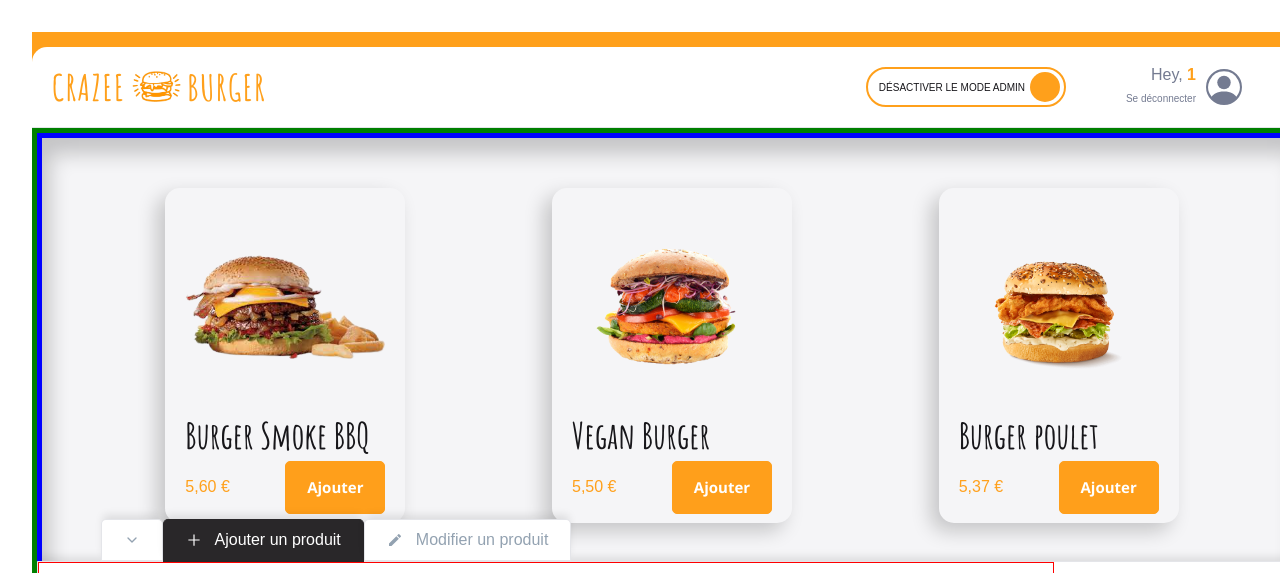
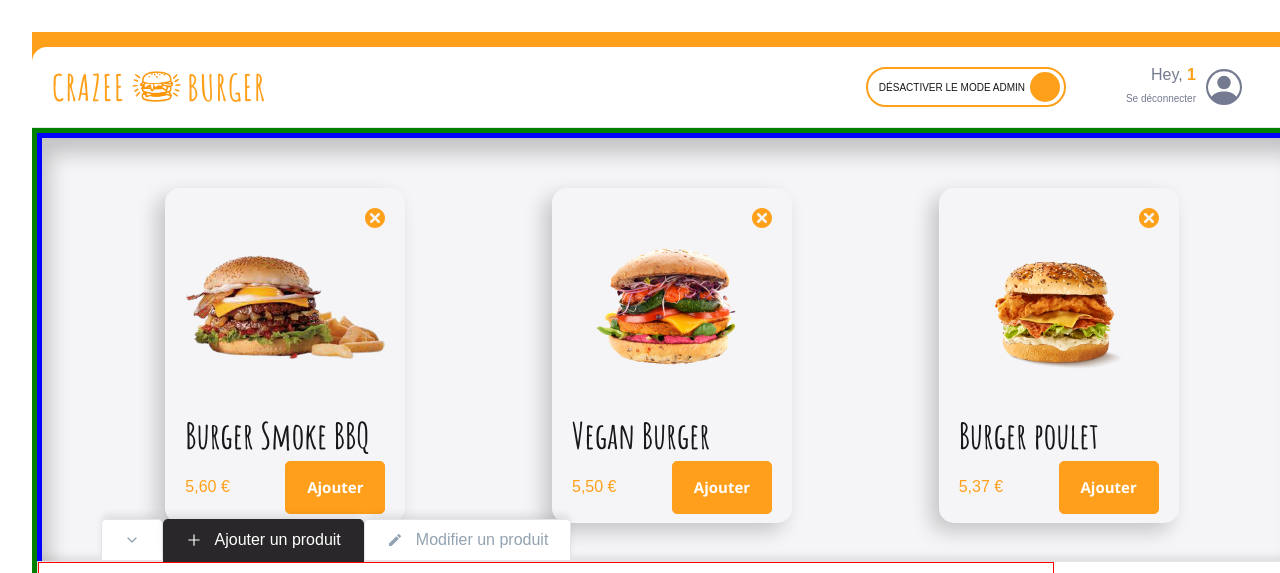
Before and after one commit to CarlMaillard/crazee-burger, a React (Vite) app: page /order/1 in a window 1280 px wide. Shown: the top 573 px of the page. Built offline with nearby package versions, Linux system fonts and the light colour scheme.

Commit message:
♻️ F08: CARD > Add deleteButton(style only)

```diff
--- a/src/components/pages/order/Main/Admin/Admin.jsx
+++ b/src/components/pages/order/Main/Admin/Admin.jsx
@@ -25,6 +25,7 @@ const AdminStyled = styled.div`
       /* display: flex;
       flex-direction: column; */
       position: absolute;
+      z-index: 2;
       bottom: 0;
       left:0px;
       right: 0px;
--- a/src/components/reusable-ui/Card.jsx
+++ b/src/components/reusable-ui/Card.jsx
@@ -1,10 +1,14 @@
 import styled from "styled-components";
 import { theme } from "../../theme";
 import PrimaryButton from "./PrimaryButton"
+import {TiDelete} from "react-icons/ti"
 
 export default function Card({title, imageSource, leftDescription }) {
   return (
    <CardStyled className="produit">
+        <button className="delete-button" aria-label="delete-button">
+          <TiDelete className="icon"/>
+        </button>
         <div className="image">
             <img src={imageSource} alt={title}></img>
         </div>
@@ -35,7 +39,35 @@ const CardStyled = styled.div`
     padding: 20px;
     padding-bottom: 15px;
     margin: auto;
+    position: relative;
 
+    .delete-button {
+      position: absolute;
+      top: 15px;
+      right: 15px;
+      color: ${theme.colors.primary};
+      cursor: pointer;
+      width: 30px;
+      height: 30px;
+      z-index: 2;
+      padding: 0;
+      border: none;
+      background: none;
+
+      .icon{
+        height: 100%;
+        width: 100%;
+      }
+
+      &:hover{
+        color:${theme.colors.red};
+      }
+
+      &:active{
+        color:${theme.colors.primary};
+      }
+
+    }
 
     .image {
     width: 100%;
```
